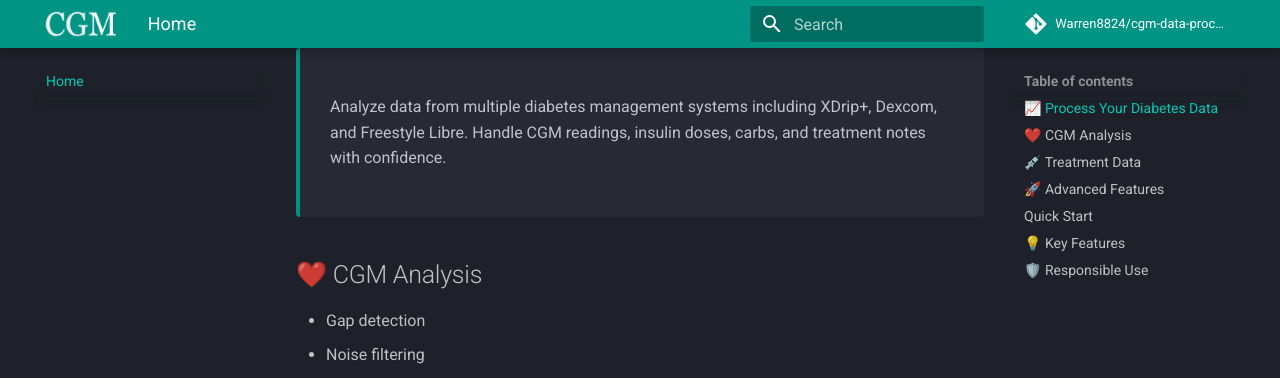
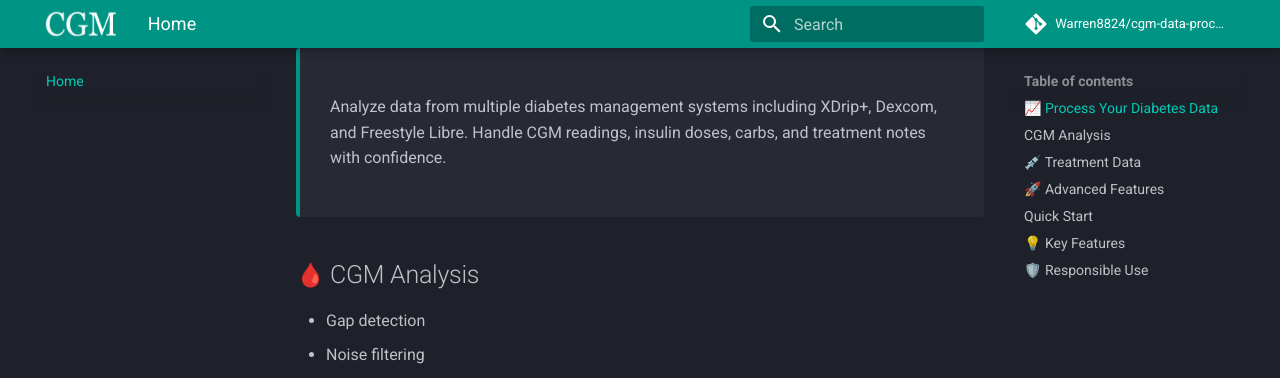
Before and after one commit to Warren8824/cgm-data-processor, an MkDocs documentation site: the page built from docs/index.md, in a window 1280 px wide and 900 px high, scrolled down 447 px. Shown: the top 378 px of the window. Built offline with MkDocs 1.6.1 and Material for MkDocs 9.7.7, drawn with Linux system fonts in a browser that asks for light colours; emoji names are drawn with the system emoji font; comment, search, counter and statistics services are not loaded; part of the change alters nothing that is shown.

```diff
--- a/docs/index.md
+++ b/docs/index.md
@@ -16,7 +16,7 @@
   <p>Analyze data from multiple diabetes management systems including XDrip+, Dexcom, and Freestyle Libre. Handle CGM readings, insulin doses, carbs, and treatment notes with confidence.</p>
 </div>
 
-## ❤️ CGM Analysis
+## :drop_of_blood: CGM Analysis
 - Gap detection
 - Noise filtering
 - Quality metrics
```
